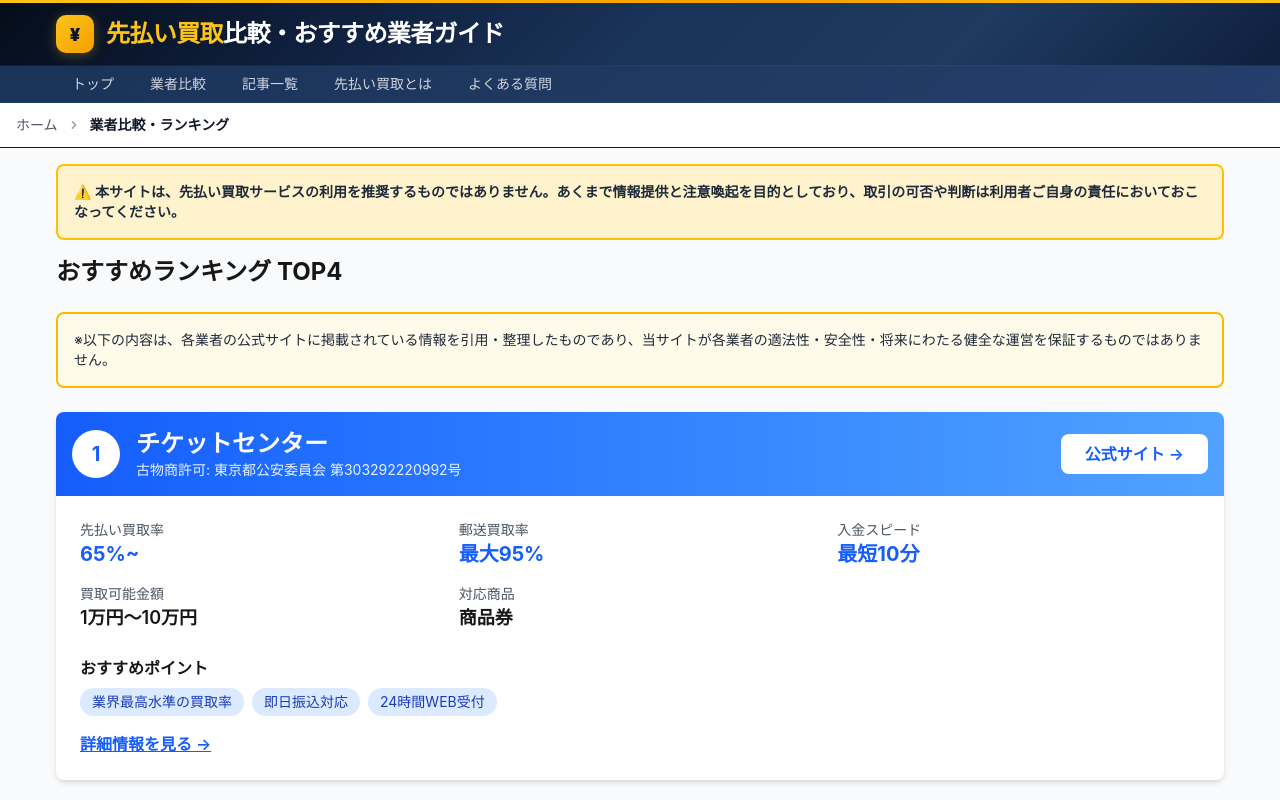
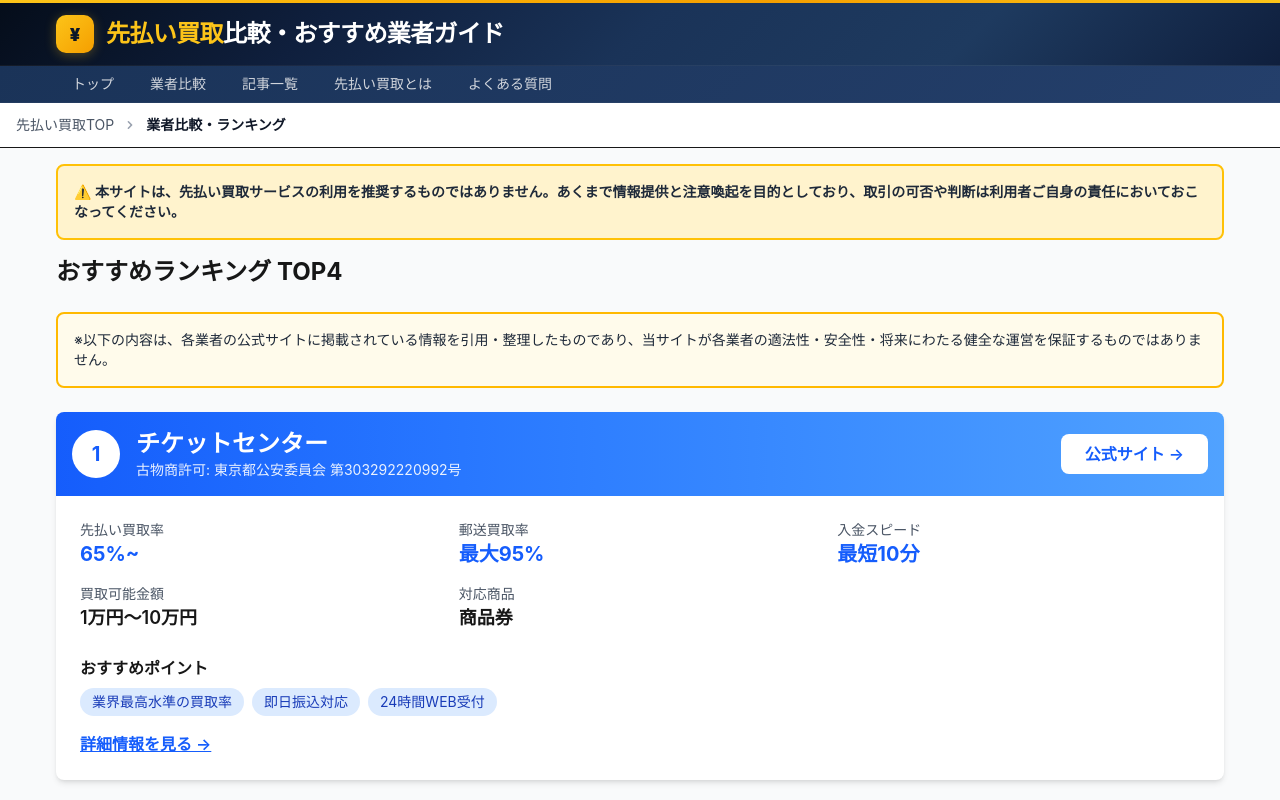
Before and after one commit to webmaster0818/okanenoerabikata, a Next.js app: page /comparison in a window 1280 px wide. Shown: the top 800 px of the page. Built offline with nearby package versions, Linux system fonts and the light colour scheme.

Commit message:
Change breadcrumb: ホーム → 先払い買取TOP

```diff
--- a/app/components/Breadcrumb.tsx
+++ b/app/components/Breadcrumb.tsx
@@ -12,7 +12,7 @@ interface BreadcrumbProps {
 export default function Breadcrumb({ items }: BreadcrumbProps) {
   // ホームを常に最初に追加
   const allItems = [
-    { name: 'ホーム', url: '/' },
+    { name: '先払い買取TOP', url: '/' },
     ...items
   ]
 
```
